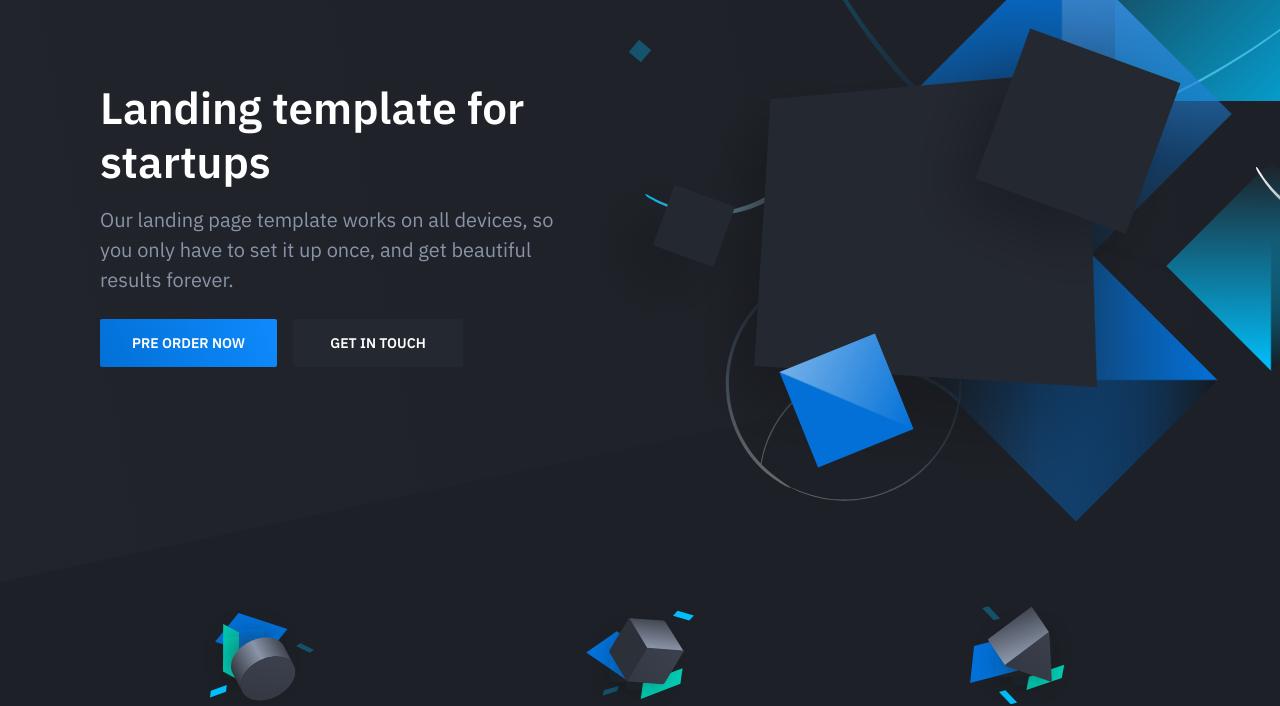
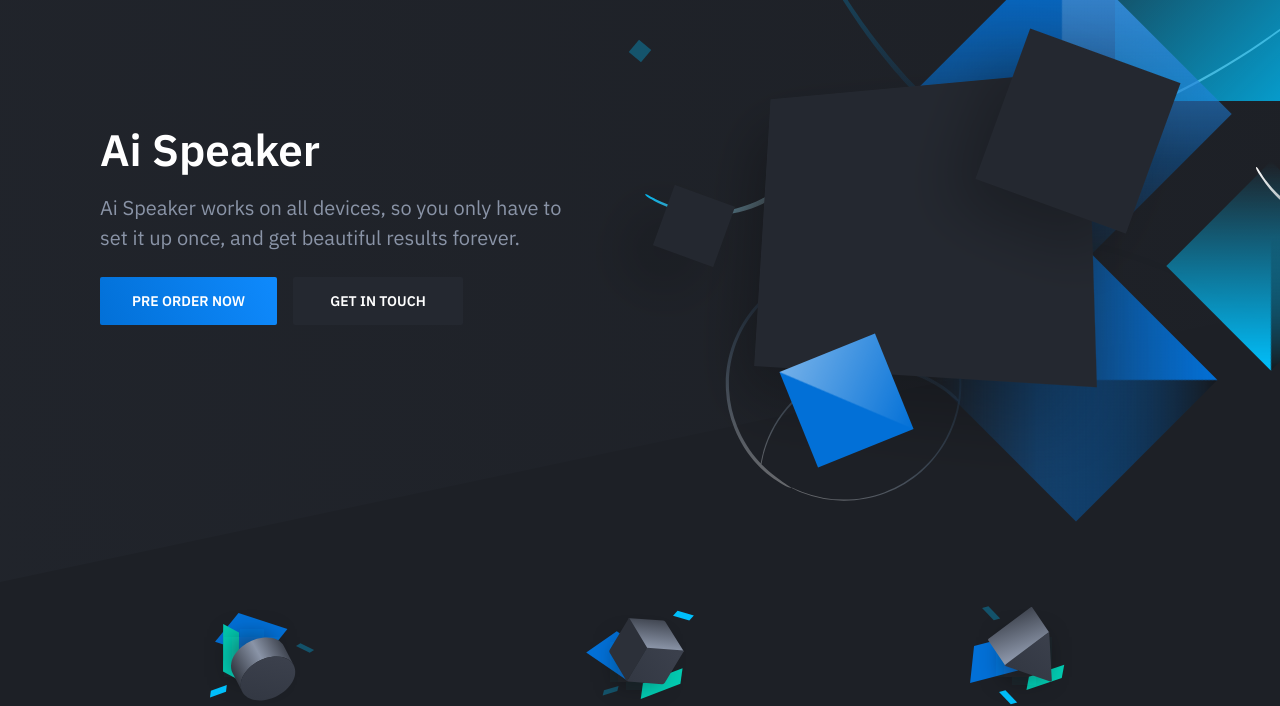
Before and after one commit to xiatingc/AiSpeaker, a plain HTML site: page index.html in a window 1280 px wide. Shown: the part 118-824 px from the top of the page. Drawn offline with nearby package versions, Linux system fonts and the light colour scheme.

Commit message:
Update index.html

```diff
--- a/index.html
+++ b/index.html
@@ -4,7 +4,7 @@
     <meta charset="utf-8">
     <meta http-equiv="X-UA-Compatible" content="IE=edge">
     <meta name="viewport" content="width=device-width, initial-scale=1">
-    <title>Solid Template</title>
+    <title>Ai Speaker</title>
     <link href="https://fonts.googleapis.com/css?family=IBM+Plex+Sans:400,600" rel="stylesheet">
     <link rel="stylesheet" href="dist/css/style.css">
 	<script src="https://unpkg.com/animejs@3.0.1/lib/anime.min.js"></script>
@@ -31,8 +31,8 @@
                 <div class="container">
                     <div class="hero-inner">
 						<div class="hero-copy">
-	                        <h1 class="hero-title mt-0">Landing template for startups</h1>
-	                        <p class="hero-paragraph">Our landing page template works on all devices, so you only have to set it up once, and get beautiful results forever.</p>
+	                        <h1 class="hero-title mt-0">Ai Speaker</h1>
+	                        <p class="hero-paragraph">Ai Speaker works on all devices, so you only have to set it up once, and get beautiful results forever.</p>
 	                        <div class="hero-cta"><a class="button button-primary" href="#">Pre order now</a><a class="button" href="#">Get in touch</a></div>
 						</div>
 						<div class="hero-figure anime-element">
```
